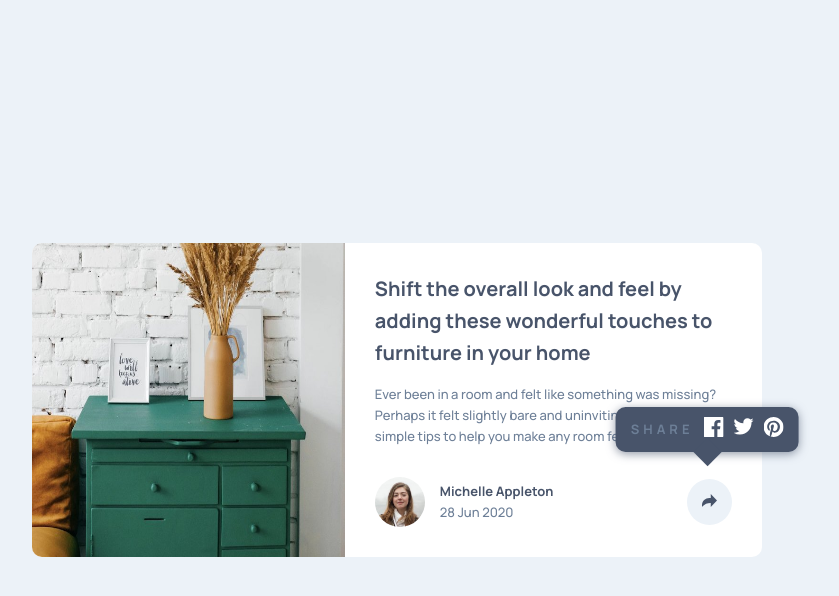
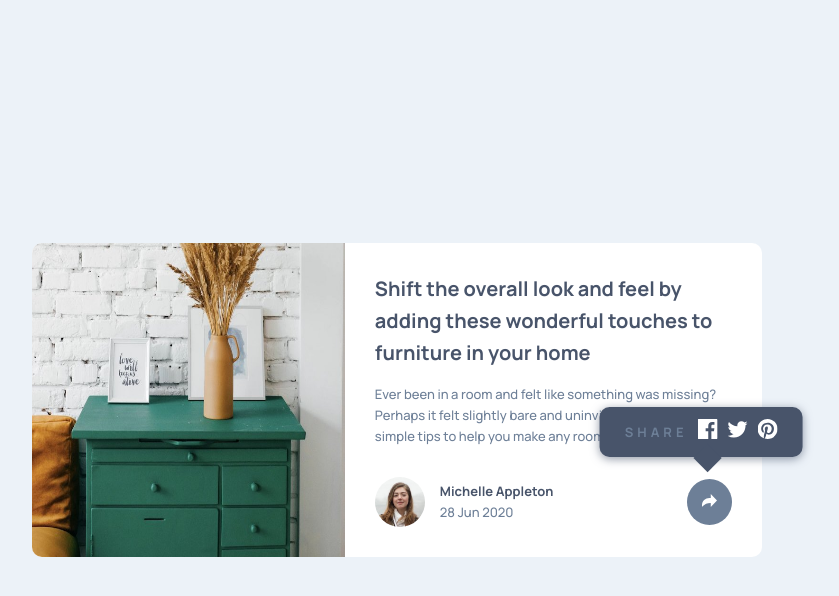
Before and after one commit to naveen-p08/article-preview-component, a plain HTML site: page index.html in a window 1280 px wide. Both pictures are taken after a click on the button "Share". Shown: the whole page, without its empty margins (243-1082 px from the left). Drawn offline with Linux system fonts and the light colour scheme.

Commit message:
updated share button state changes

```diff
--- a/main.js
+++ b/main.js
@@ -8,8 +8,10 @@ shareBtn.addEventListener('click', ()=> {
     if(ariaState == 'false') {
         shareBtn.setAttribute('aria-expanded', 'true')
         shareItems.classList.add('visible')
+        shareBtn.classList.add('active')
     }else {
         shareBtn.setAttribute('aria-expanded', 'false')
         shareItems.classList.remove('visible')
+        shareBtn.classList.remove('active')
     }
 })
--- a/style.css
+++ b/style.css
@@ -132,6 +132,11 @@ img {
     position: relative;
 }
 
+.share-btn.active {
+    background: hsl(var(--clr-text-body));
+    color: hsl(var(--clr-white));
+}
+
 .info-wrapper {
     position: relative;
     padding-bottom: 1rem;
@@ -189,7 +194,7 @@ img {
         inset: -60px 0 auto auto;
         transform: translateX(20%);
         /* z-index: 99; */
-        padding: 1rem 1.5rem;
+        padding: 1.25rem 2.5rem;
         border-radius: 1rem;
         gap: 1rem;
         box-shadow: 0 2px 10px 0 hsl(var(--clr-text-heading) / 0.6);
@@ -202,7 +207,7 @@ img {
         background: hsl(var(--clr-text-heading));
         position: absolute;
         bottom: -20%;
-        left: 50%;
+        left: 53%;
         transform: translateX(-50%) rotate(45deg);
     }
 
```
